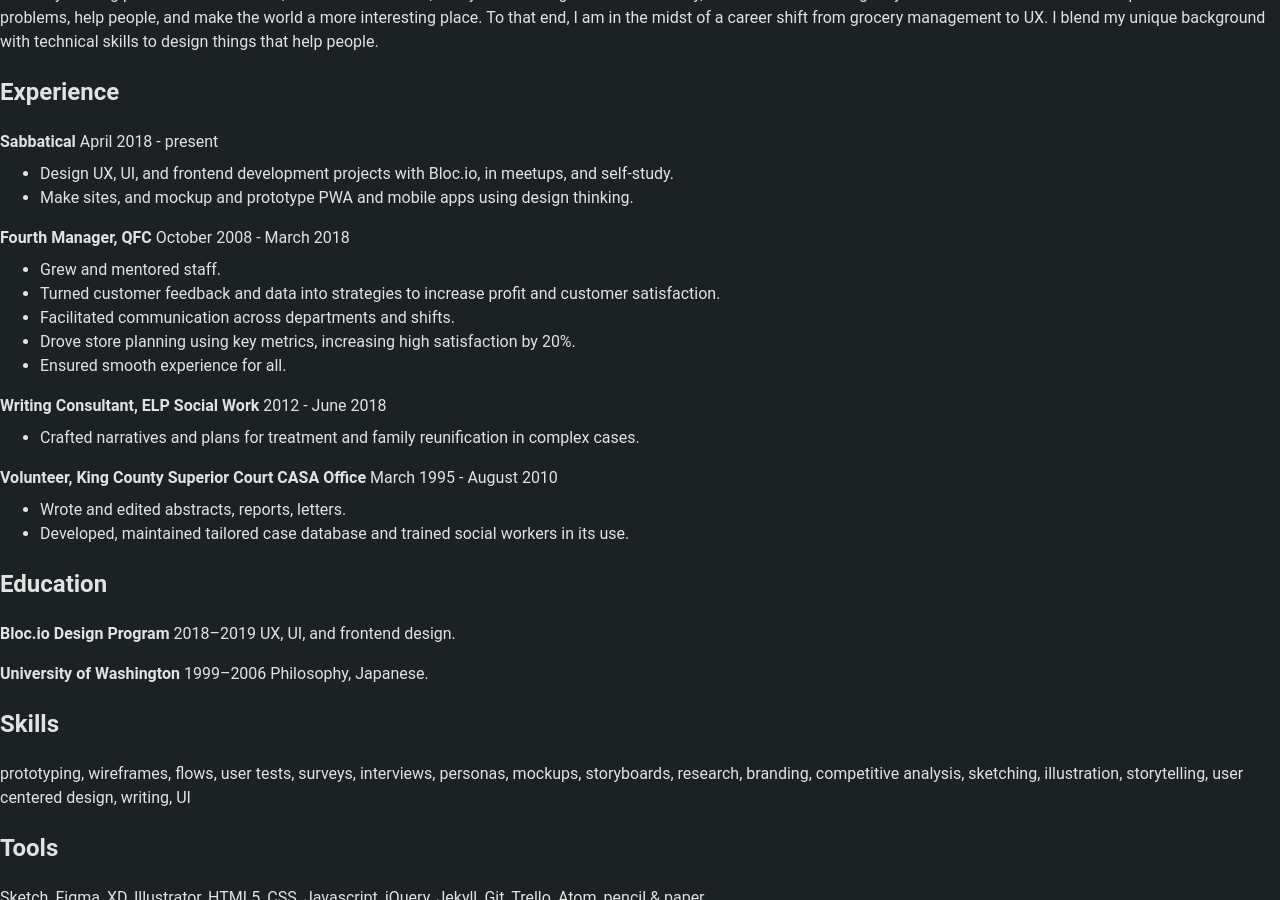
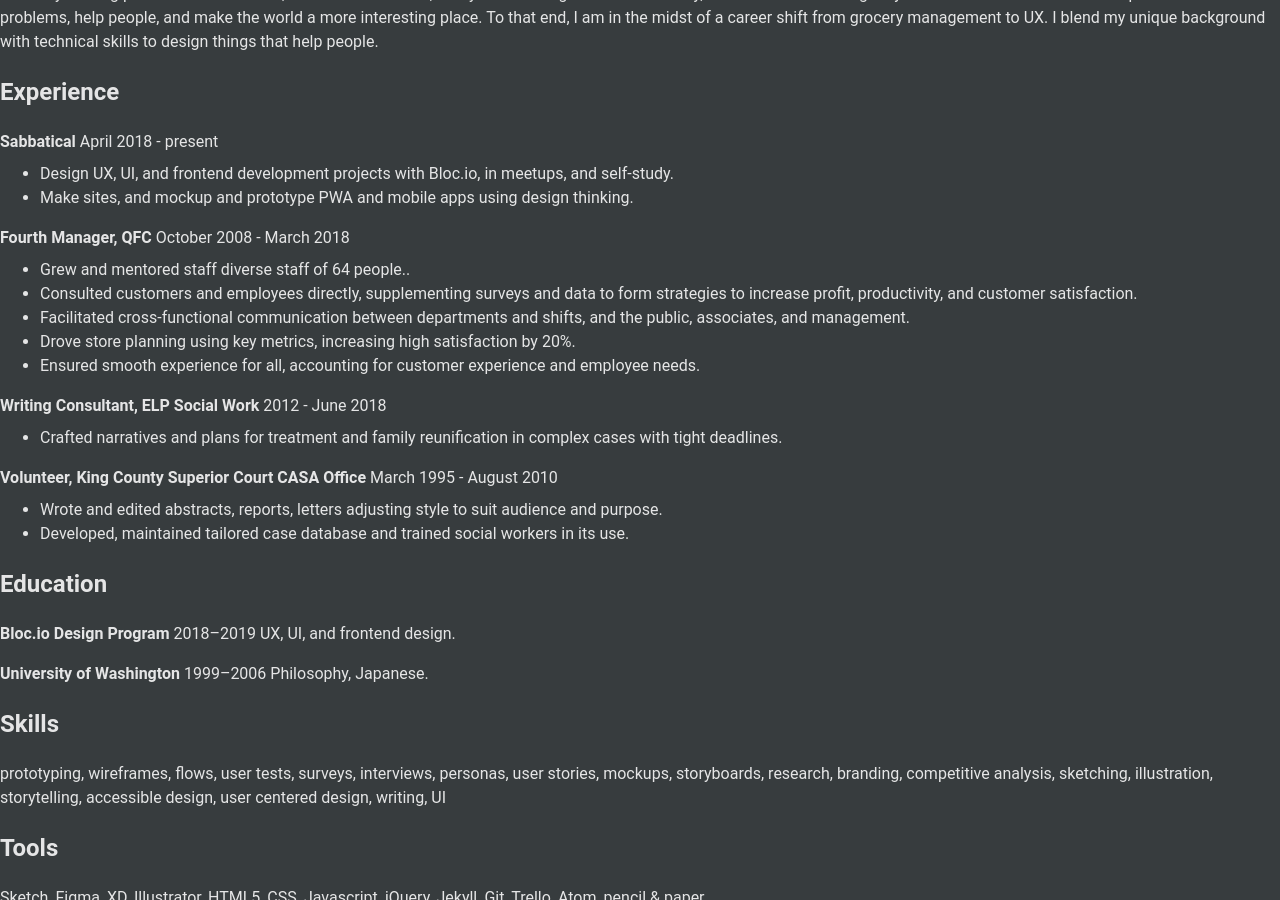
Before and after one commit to ctavispost/personalPortfolio, a Jekyll site: the page built from resume.md, in a window 1280 px wide and 900 px high, scrolled down 433 px. Built offline with Jekyll 4.4.1, drawn with Linux system fonts in a browser that asks for light colours; some web fonts are replaced.

Commit message:
Adjustfooter so link to top of page functions; and begin to style resume.md

```diff
--- a/_includes/footer.html
+++ b/_includes/footer.html
@@ -1,7 +1,7 @@
 <footer class="foot" role="contentinfo">
     <ul class="horizontalUl footText footUl">
       <li>
-        <a href="#topNav">
+        <a href="#top">
           Top of page
         </a>
       </li>
--- a/resume.md
+++ b/resume.md
@@ -2,7 +2,8 @@
 title: C Tavis Post UX resume
 layout: default
 ---
-
+{::options parse_block_html="true" /}
+<article class="card">
 # C. Tavis Post
 [tavispost@gmail.com](mailto:tavispost@gmail.com)
 206-992-1518
@@ -19,19 +20,19 @@
 
 **Fourth Manager, QFC**
 October 2008 - March 2018
-- Grew and mentored staff.
-- Turned customer feedback and data into strategies to increase profit and customer satisfaction.
-- Facilitated communication across departments and shifts.
+- Grew and mentored staff diverse staff of 64 people..
+- Consulted customers and employees directly, supplementing surveys and data to form strategies to increase profit, productivity, and customer satisfaction.
+- Facilitated cross-functional communication between departments and shifts, and the public, associates, and management.
 - Drove store planning using key metrics, increasing high satisfaction by 20%.
-- Ensured smooth experience for all.
+- Ensured smooth experience for all, accounting for customer experience and employee needs.
 
 **Writing Consultant, ELP Social Work**
 2012 - June 2018
-- Crafted narratives and plans for treatment and family reunification in complex cases.
+- Crafted narratives and plans for treatment and family reunification in complex cases with tight deadlines.
 
 **Volunteer, King County Superior Court CASA Office**
 March 1995 - August 2010
-- Wrote and edited abstracts, reports, letters.
+- Wrote and edited abstracts, reports, letters adjusting style to suit audience and purpose.
 - Developed, maintained tailored case database and trained social workers in its use.
 
 
@@ -45,7 +46,7 @@
 Philosophy, Japanese.
 
 ## Skills
-prototyping, wireframes, flows, user tests, surveys, interviews, personas, mockups, storyboards, research, branding, competitive analysis, sketching, illustration, storytelling, user centered design, writing, UI
+prototyping, wireframes, flows, user tests, surveys, interviews, personas, user stories, mockups, storyboards, research, branding, competitive analysis, sketching, illustration, storytelling, accessible design, user centered design, writing, UI
 
 ## Tools
 Sketch, Figma, XD, Illustrator, HTML5, CSS, Javascript, jQuery, Jekyll, Git, Trello, Atom, pencil & paper
@@ -59,3 +60,5 @@
 
 ## Interests
 hiking, drawing, graphic novels
+</article>
+{::options parse_block_html="false" /}
```
